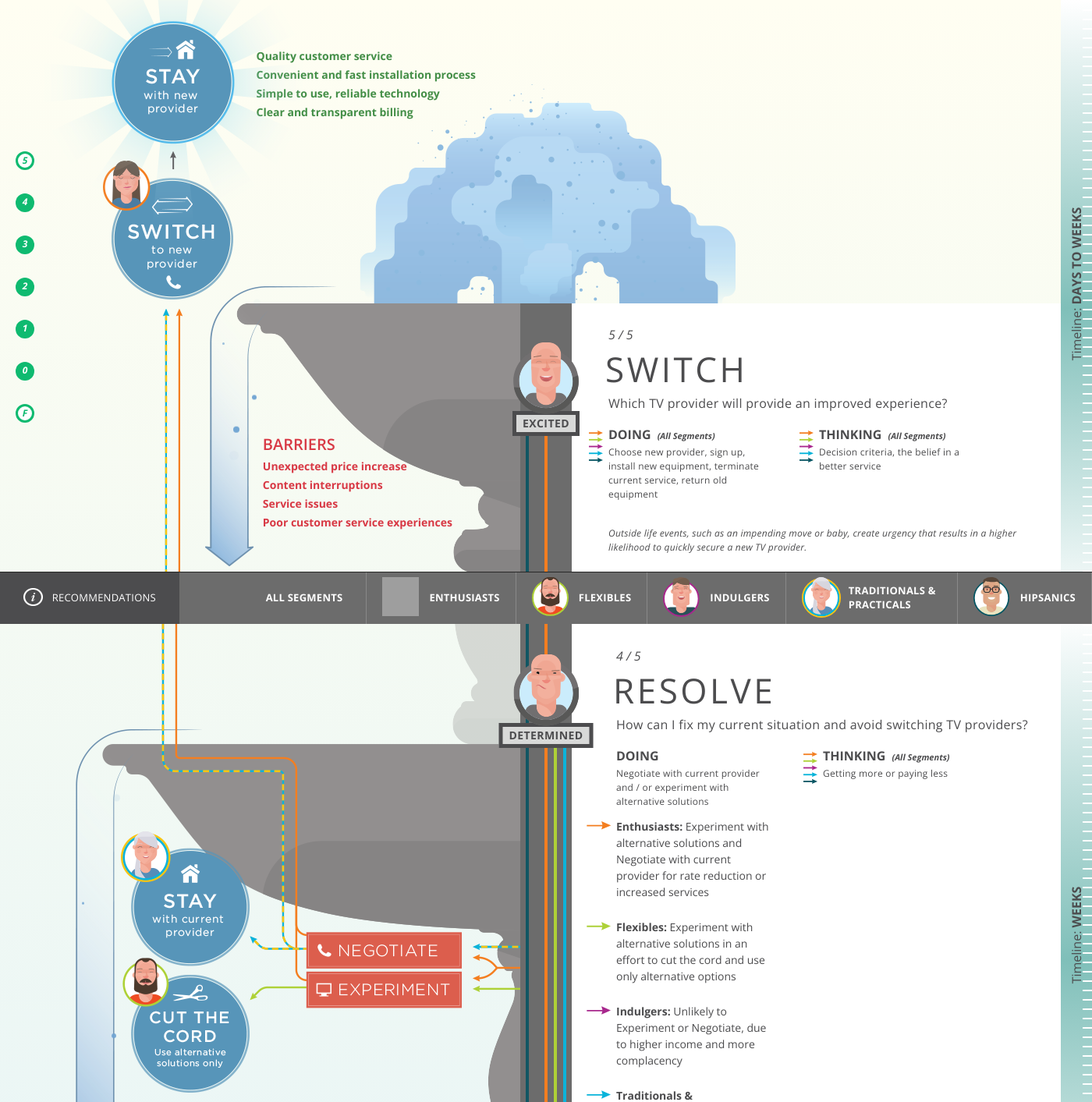
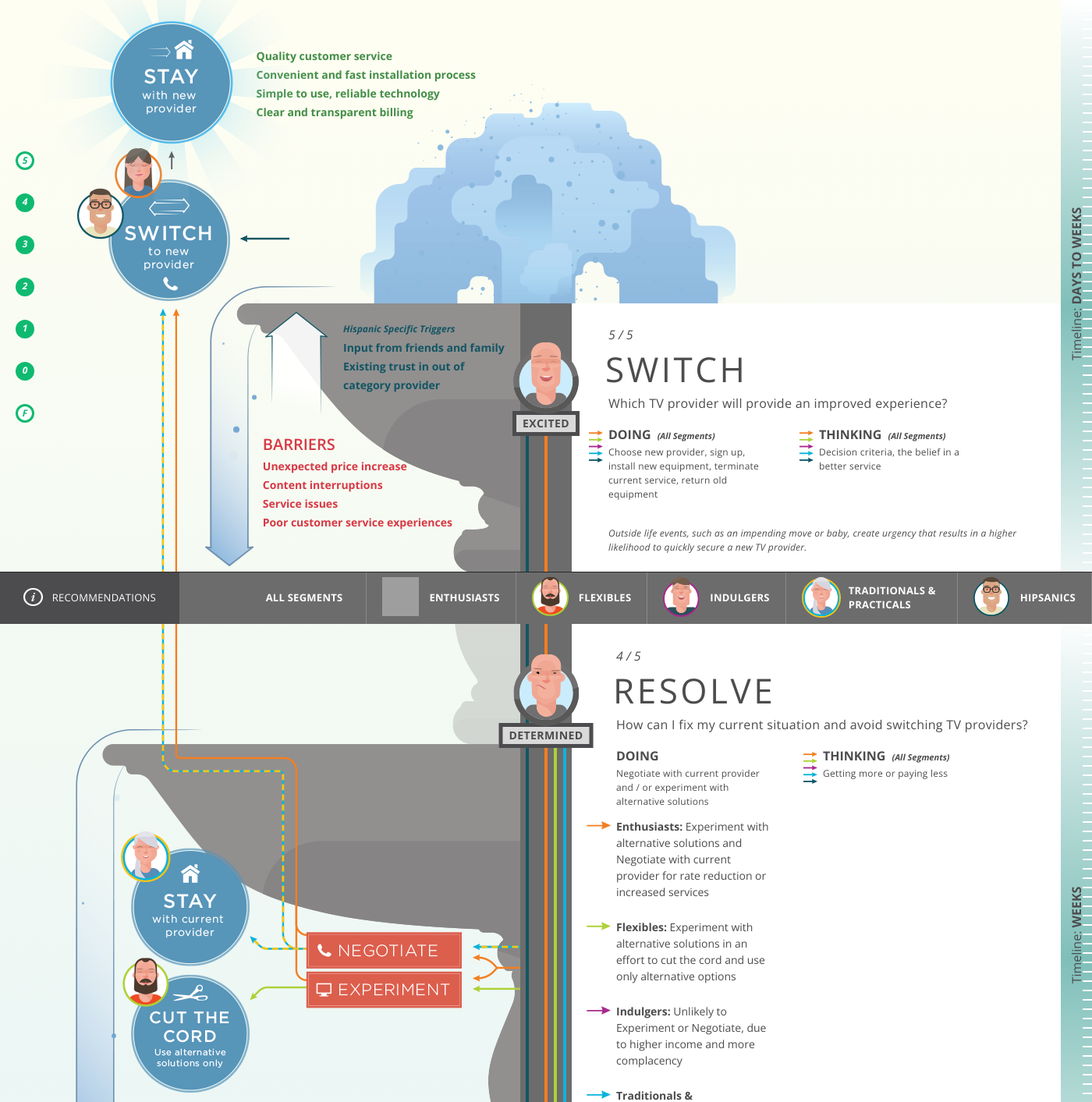
Before and after one commit to EggStrategy/dish-path-purchase, a PHP site: page / in a window 1400 px wide, after a click that opens the changed part. Shown: the top 1413 px of the page at 78% size. Run offline with PHP 8.4, Linux system fonts and the light colour scheme; some libraries are stand-ins or nearby versions; grey boxes are pictures that could not be loaded.

Commit message:
S5: hisp trigger / Update circles

```diff
--- a/assets/css/application.css
+++ b/assets/css/application.css
@@ -843,6 +843,15 @@ a {
   background: url('/assets/images/arrow-triggers.png?1408637448') no-repeat;
   width: 80px;
   height: 297px;
+}
+
+.arrow-triggers-hisp {
+  position: absolute;
+  top: -10px;
+  left: 0;
+  background: url('/assets/images/arrow-triggers-hisp.png?1411505877') no-repeat;
+  width: 80px;
+  height: 140px;
 }
 
 .water-drops {
@@ -1622,16 +1631,16 @@ a {
 .stage-5 .circles {
   position: absolute;
   top: 0;
-  right: 300px;
+  right: 302px;
   width: 355px;
-  height: 384px;
-  background: url('/assets/images/circles-s5.png?1408661817') no-repeat;
+  height: 386px;
+  background: url('/assets/images/circles-s5.png?1411505509') no-repeat;
 }
 
 .stage-5 .arrows {
   position: absolute;
   top: 396px;
-  right: 466px;
+  right: 470px;
   width: 25px;
   height: 100%;
   background: url('/assets/images/arrows-s5.png?1408662046') no-repeat;
@@ -1641,6 +1650,18 @@ a {
   top: 60px;
   right: 90px;
   text-align: left;
+}
+.stage-5 .triggers.hispanic {
+  top: 410px;
+  right: 50px;
+  width: 310px;
+  padding-left: 100px;
+  color: #115663;
+}
+.stage-5 .triggers.hispanic li:first-child {
+  font-size: 12px;
+  font-size: 0.75rem;
+  font-style: italic;
 }
 
 .stage-5 .barriers {
--- a/assets/sass/global/_icons.scss
+++ b/assets/sass/global/_icons.scss
@@ -162,7 +162,6 @@
 }
 
 
-
 // Fountain Arrows
 
 .arrow-down-s1 {
--- a/assets/sass/global/_images.scss
+++ b/assets/sass/global/_images.scss
@@ -16,13 +16,11 @@ $path-hispanics:    image-url("path-hispanics.png");
 
 $logo-dish: image-url("logo-dish.png");
 
-
 $sprite-moods: image-url("sprite-moods.svg");
 $sprite-moods-png: image-url("sprite-moods.png");
 
 $modal-segments-01: image-url("modal-segments-01.svg");
 $modal-segments-02: image-url("modal-segments-02.svg");
-
 
 $bubbles: image-url("bubbles.png");
 
@@ -38,6 +36,7 @@ $circles-s5: image-url("circles-s5.png");
 $arrows: image-url("arrows.svg");
 $arrows-all: image-url("arrows-all.svg");
 $arrow-triggers: image-url("arrow-triggers.png");
+$arrow-triggers-hisp: image-url("arrow-triggers-hisp.png");
 $arrow-down-s1: image-url("arrow-down-s1.png");
 $arrow-left-purple-s3: image-url("arrow-left-purple-s3.png");
 $arrows-s5: image-url("arrows-s5.png");
--- a/assets/sass/sections/_stage-5.scss
+++ b/assets/sass/sections/_stage-5.scss
@@ -27,16 +27,16 @@
 .stage-5 .circles {
   position: absolute;
   top: 0;
-  right: 300px;
+  right: 302px;
   width: 355px;
-  height: 384px;
+  height: 386px;
   background: $circles-s5 no-repeat;
 }
 
 .stage-5 .arrows {
   position: absolute;
   top: 396px;
-  right: 466px;
+  right: 470px;
   width: 25px;
   height: 100%;
   background: $arrows-s5 no-repeat;
@@ -46,6 +46,19 @@
   top: 60px;
   right: 90px;
   text-align: left;
+
+  &.hispanic {
+    top: 410px;
+    right: 50px;
+    width: 310px;
+    padding-left: 100px;
+    color: $dk-green;
+
+    li:first-child {
+      @include font-size(12px);
+      font-style: italic;
+    }
+  }
 }
 
 .stage-5 .barriers {
--- a/assets/sass/stage/_left.scss
+++ b/assets/sass/stage/_left.scss
@@ -41,6 +41,15 @@
   background: $arrow-triggers no-repeat;
   width: 80px;
   height: 297px;
+}
+
+.arrow-triggers-hisp {
+  position: absolute;
+  top: -10px;
+  left: 0;
+  background: $arrow-triggers-hisp no-repeat;
+  width: 80px;
+  height: 140px;
 }
 
 .water-drops {
--- a/views/stage-5.php
+++ b/views/stage-5.php
@@ -14,6 +14,15 @@
         <li>Simple to use, reliable technology</li>
         <li>Clear and transparent billing</li>
       </ul>
+    </div>
+
+    <div class="triggers hispanic">
+      <ul>
+        <li>Hispanic Specific Triggers</li>
+        <li>Input from friends and family</li>
+        <li>Existing trust in out of category provider</li>
+      </ul>
+      <div class="arrow-triggers-hisp"></div>
     </div>
 
     <div class="barriers">
```
Also changed, not shown: assets/images/arrow-triggers-hisp.png (added), assets/images/circles-s5.png.
